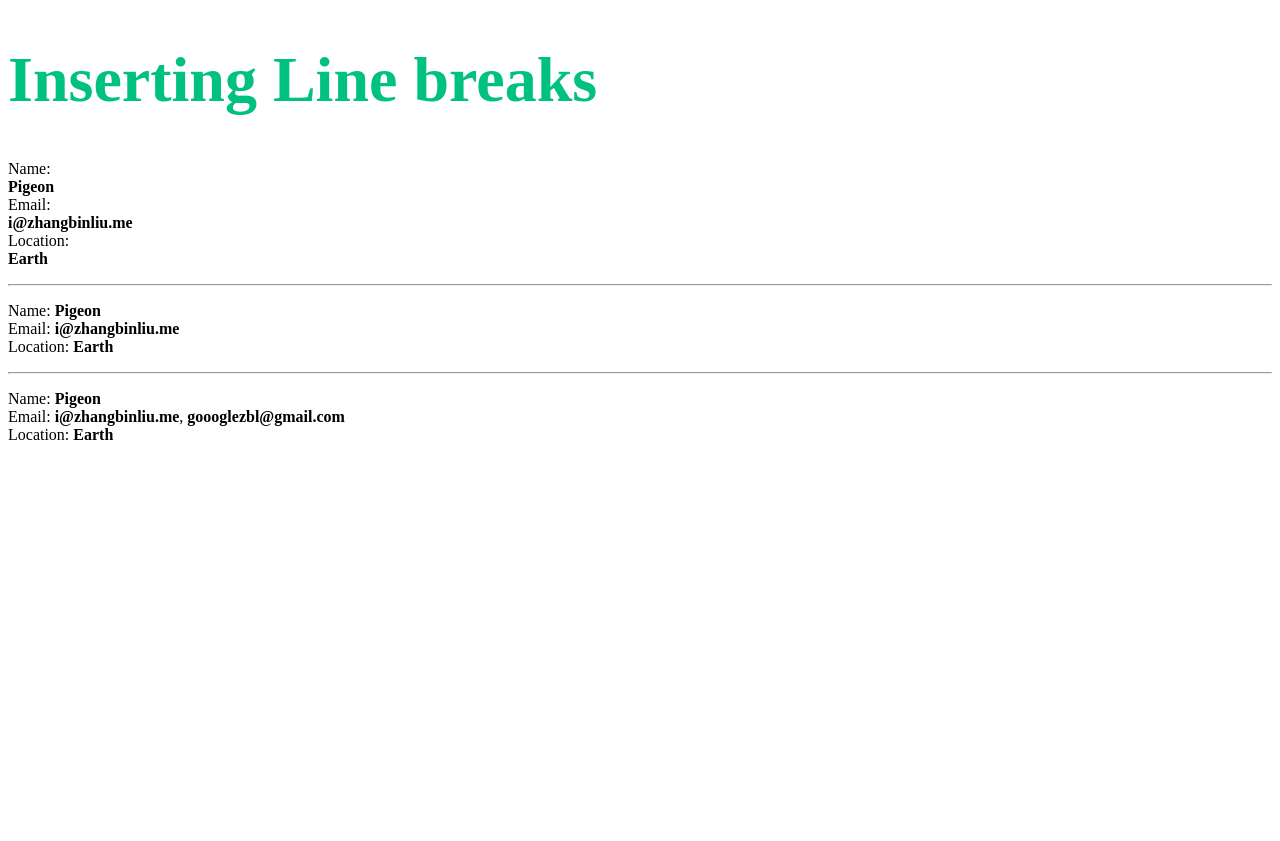
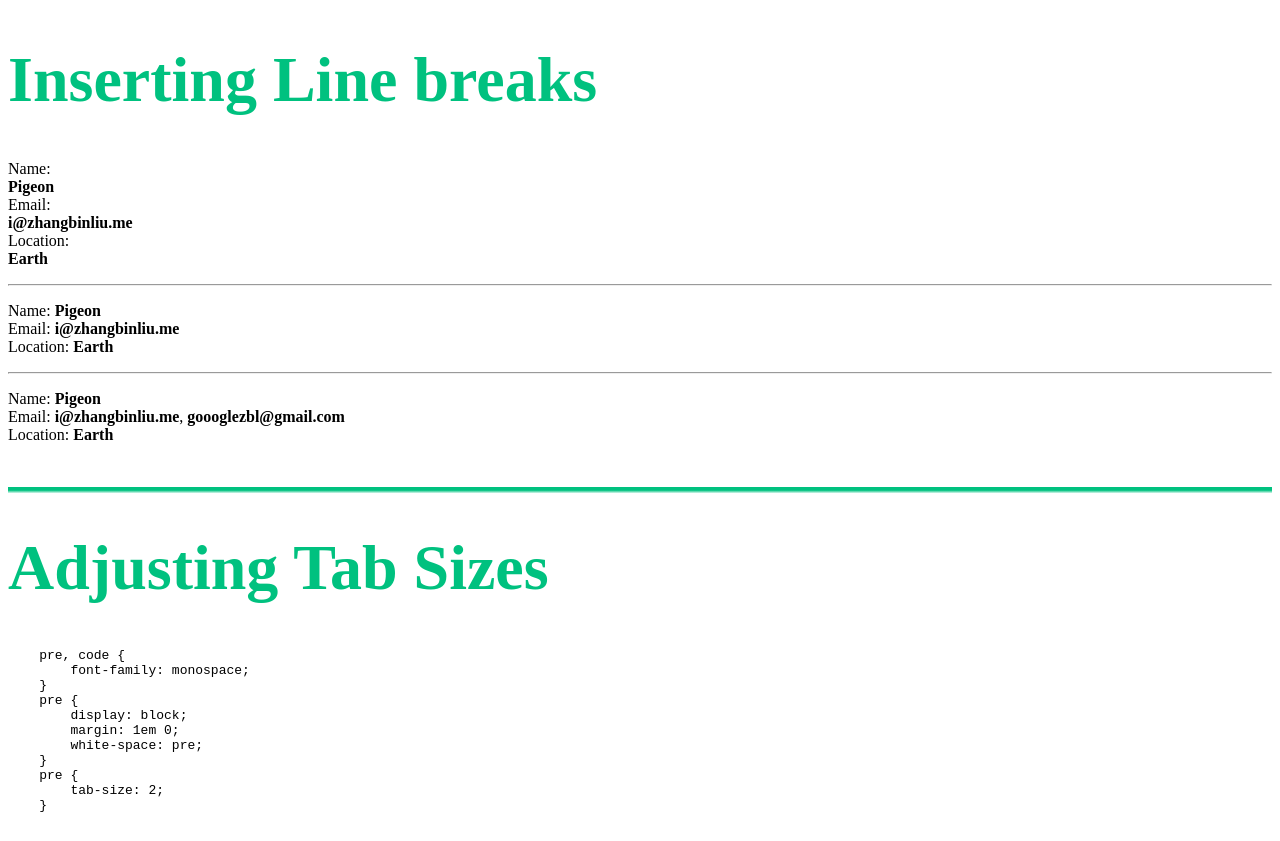
Before and after one commit to cool4zbl/CSS-Secrets, a website: page Ch5_Typography/index.html in a window 1280 px wide. Before the commit the page ends 800 px from the top, so only its background shows below. Drawn offline with Linux system fonts and the light colour scheme.

Commit message:
Add pre tab-size note

```diff
--- a/Ch5_Typography/index.html
+++ b/Ch5_Typography/index.html
@@ -7,7 +7,7 @@
   <meta name="viewport" content="width=device-width">
   <link rel="stylesheet" href="../common.css">
   <link rel="stylesheet" href="./style.css">
-  <title>Inserting Line breaks</title>
+  <title>Hyphenations</title>
 </head>
 <body>
   <h1 class="main__title">Inserting Line breaks</h1>
@@ -49,5 +49,22 @@
     <dt>Location:</dt>
     <dd>Earth</dd>
   </dl>
+
+  <h1 class="main__title">Adjusting Tab Sizes</h1>
+  <pre>
+    pre, code {
+        font-family: monospace;
+    }
+    pre {
+        display: block;
+        margin: 1em 0;
+        white-space: pre;
+    }
+    pre {
+        tab-size: 2;
+    }
+  </pre>
+
+
 </body>
 </html>
--- a/Ch5_Typography/style.css
+++ b/Ch5_Typography/style.css
@@ -26,3 +26,7 @@ dl:nth-of-type(3) dd + dd::before {
   margin-left: -.25em;
   font-weight: normal;
 }
+
+pre {
+  tab-size: 2;
+}
```
Also changed, not shown: Ch5_Typography/tab-size.md (added, +9 -0 lines).
